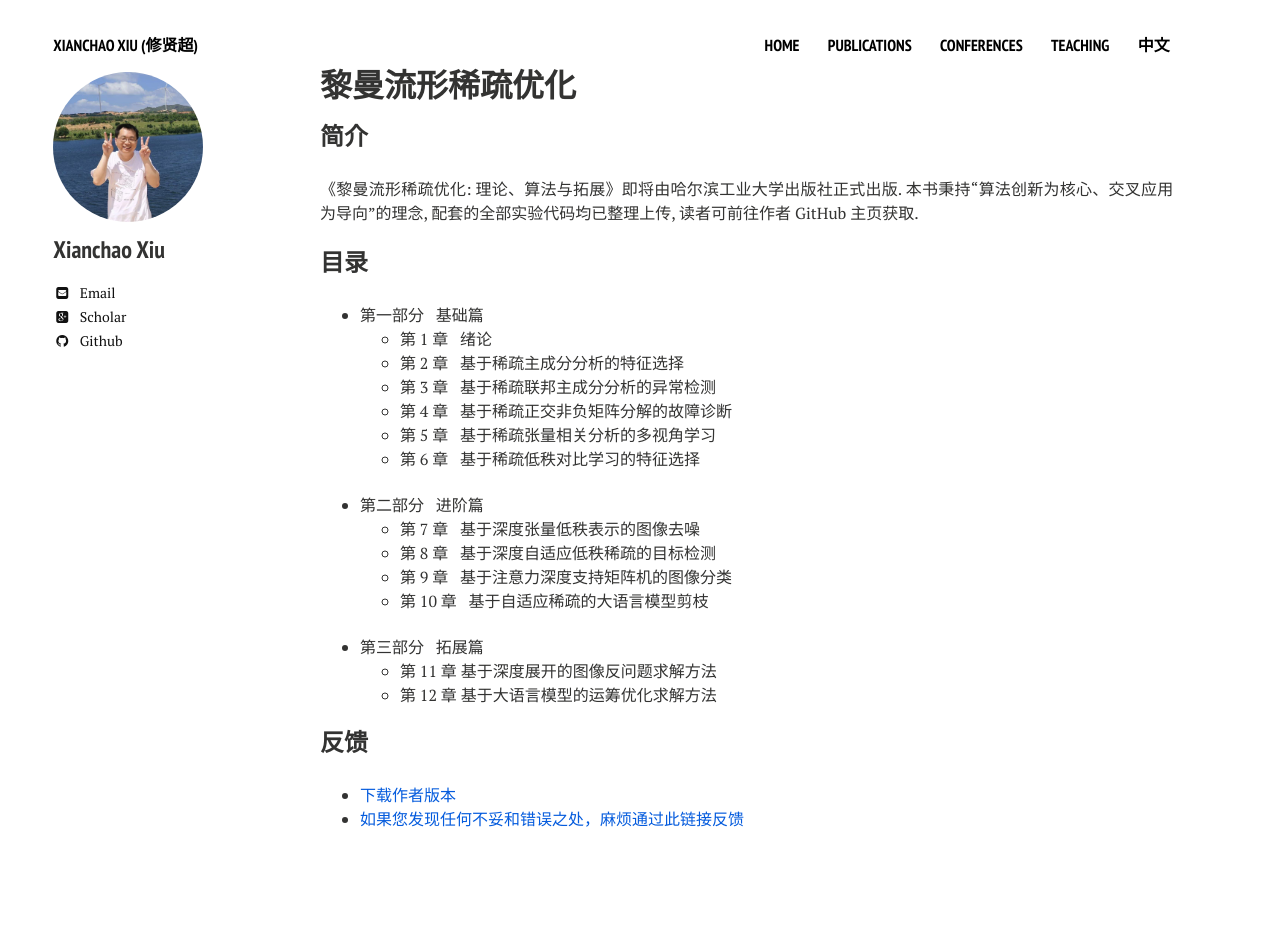
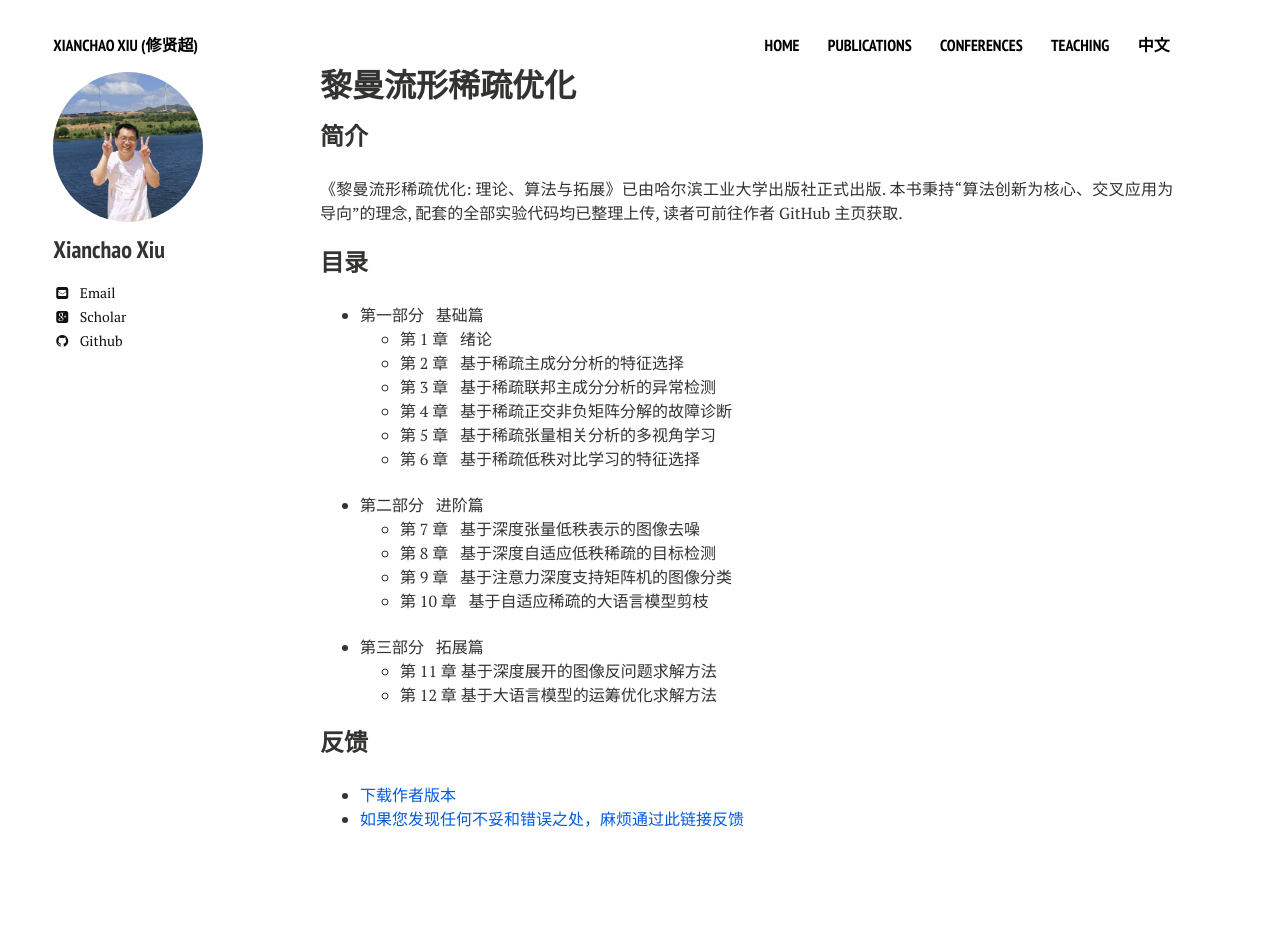
Before and after one commit to xianchaoxiu/xianchaoxiu.github.io, a Jekyll site: the page built from chinese/book/OPT/index.md, in a window 1280 px wide. Built offline with Jekyll 4.4.1, drawn with Linux system fonts in a browser that asks for light colours; nearby versions of some CDN libraries.

Commit message:
Update index.md

```diff
--- a/chinese/book/OPT/index.md
+++ b/chinese/book/OPT/index.md
@@ -7,7 +7,7 @@ share: false
 
 ### 简介
 
-《黎曼流形稀疏优化: 理论、算法与拓展》即将由哈尔滨工业大学出版社正式出版. 本书秉持“算法创新为核心、交叉应用为导向”的理念, 配套的全部实验代码均已整理上传, 读者可前往作者 GitHub 主页获取.
+《黎曼流形稀疏优化: 理论、算法与拓展》已由哈尔滨工业大学出版社正式出版. 本书秉持“算法创新为核心、交叉应用为导向”的理念, 配套的全部实验代码均已整理上传, 读者可前往作者 GitHub 主页获取.
 
 
 ### 目录
```
